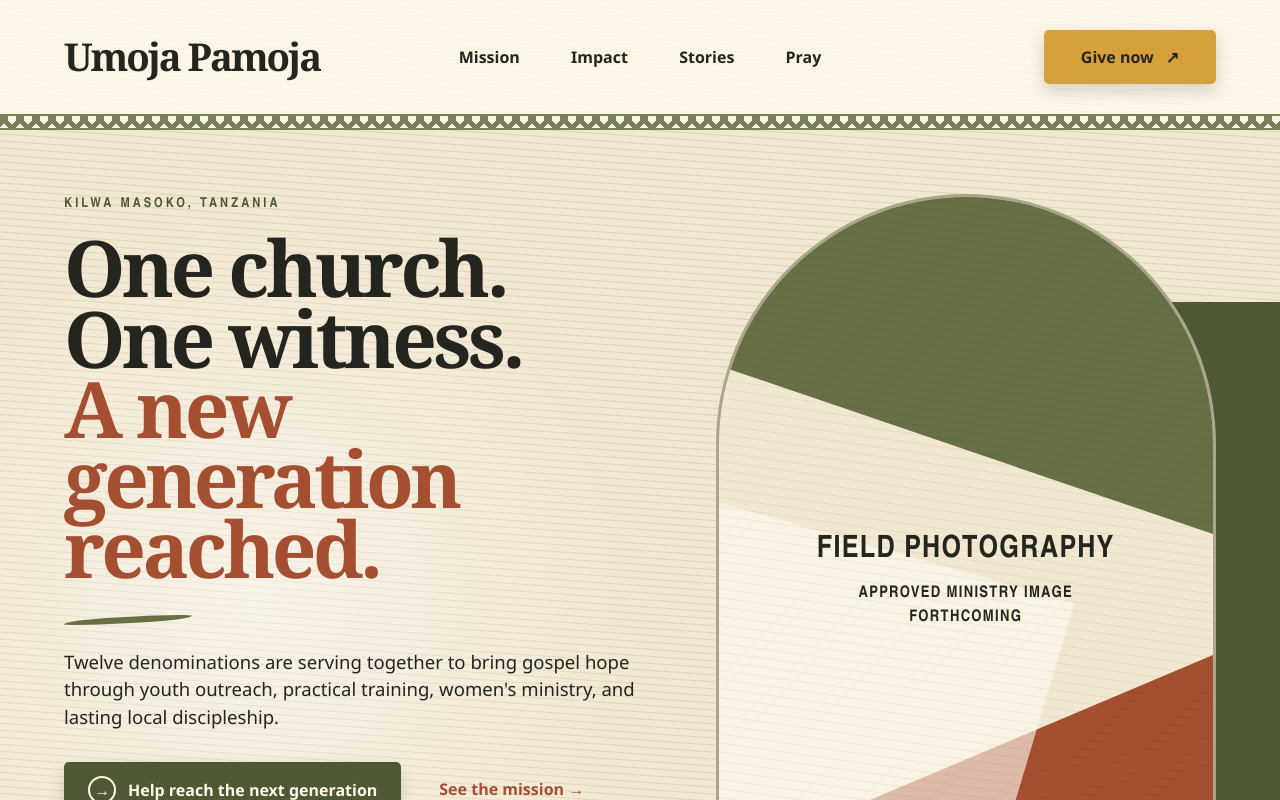
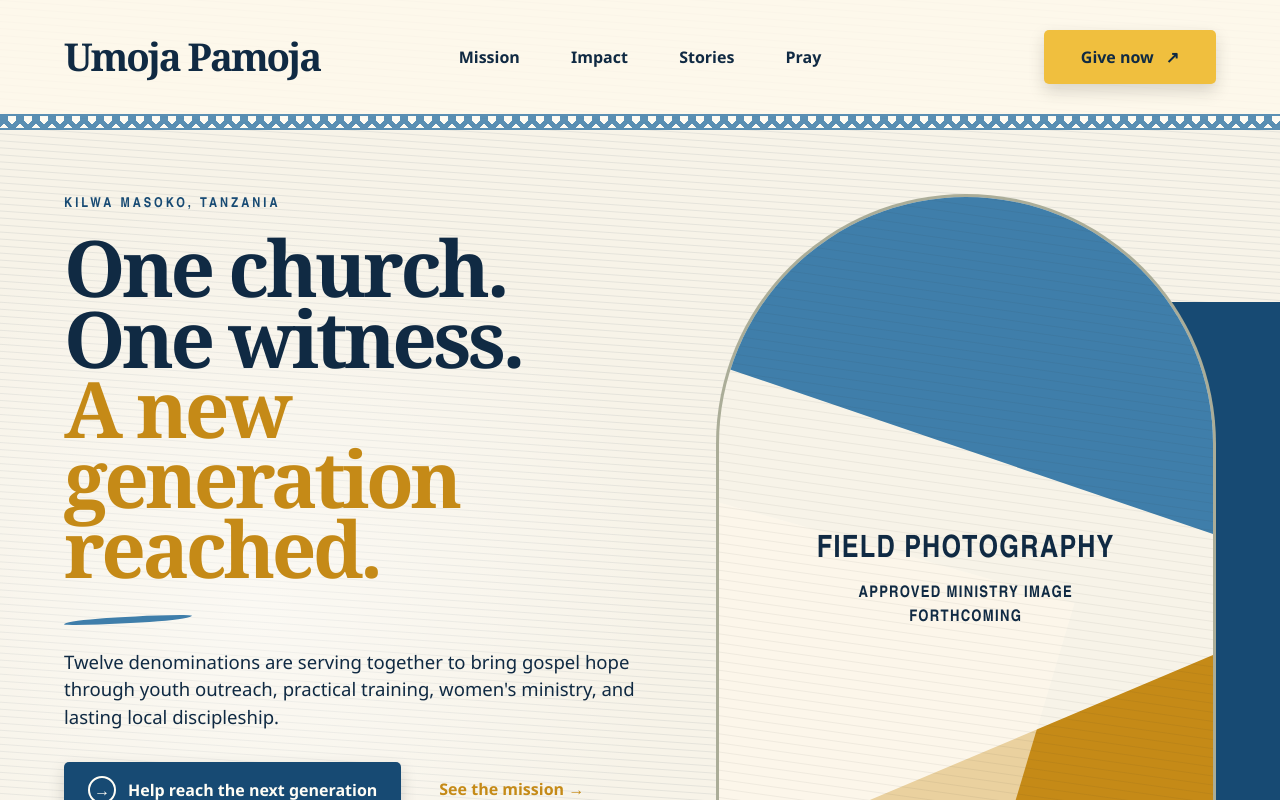
Before and after one commit to IPFizzy/umoja-pamoja-website, a React (Vite) app: page / in a window 1280 px wide. Shown: the top 800 px of the page. Built offline with nearby package versions, Linux system fonts and the light colour scheme.

Commit message:
Refresh site color palette

```diff
--- a/src/styles.css
+++ b/src/styles.css
@@ -1,12 +1,12 @@
 :root {
-  --ink: #24251f;
-  --olive: #667044;
-  --deep-olive: #4f5835;
-  --marigold: #d6a13a;
-  --parchment: #f2e7d0;
-  --ivory: #fff9ec;
-  --rust: #a44f32;
-  --paper-line: rgba(67, 61, 43, 0.12);
+  --ink: #102a43;
+  --olive: #3f7eaa;
+  --deep-olive: #174a73;
+  --marigold: #f0bf3e;
+  --parchment: #f7f3e8;
+  --ivory: #fffdf5;
+  --rust: #c58a17;
+  --paper-line: rgba(16, 42, 67, 0.08);
 }
 
 * {
@@ -323,6 +323,10 @@ h1 em {
 .impact-band {
   background: linear-gradient(90deg, var(--olive) 0 53%, var(--rust) 53%);
   color: var(--ivory);
+}
+
+.impact-remaining {
+  color: var(--ink);
 }
 
 .sample-disclosure {
@@ -808,7 +812,11 @@ h1 em {
   display: grid;
   grid-template-columns: minmax(0, 1.1fr) minmax(420px, 0.9fr);
   background: var(--rust);
-  color: var(--ivory);
+  color: var(--ink);
+}
+
+.pray-section .eyebrow.light {
+  color: var(--deep-olive);
 }
 
 .prayer-card {
@@ -885,7 +893,7 @@ h1 em {
 
 .final-cta small {
   margin-top: 18px;
-  color: rgba(255, 249, 236, 0.75);
+  color: rgba(16, 42, 67, 0.78);
 }
 
 footer {
```
